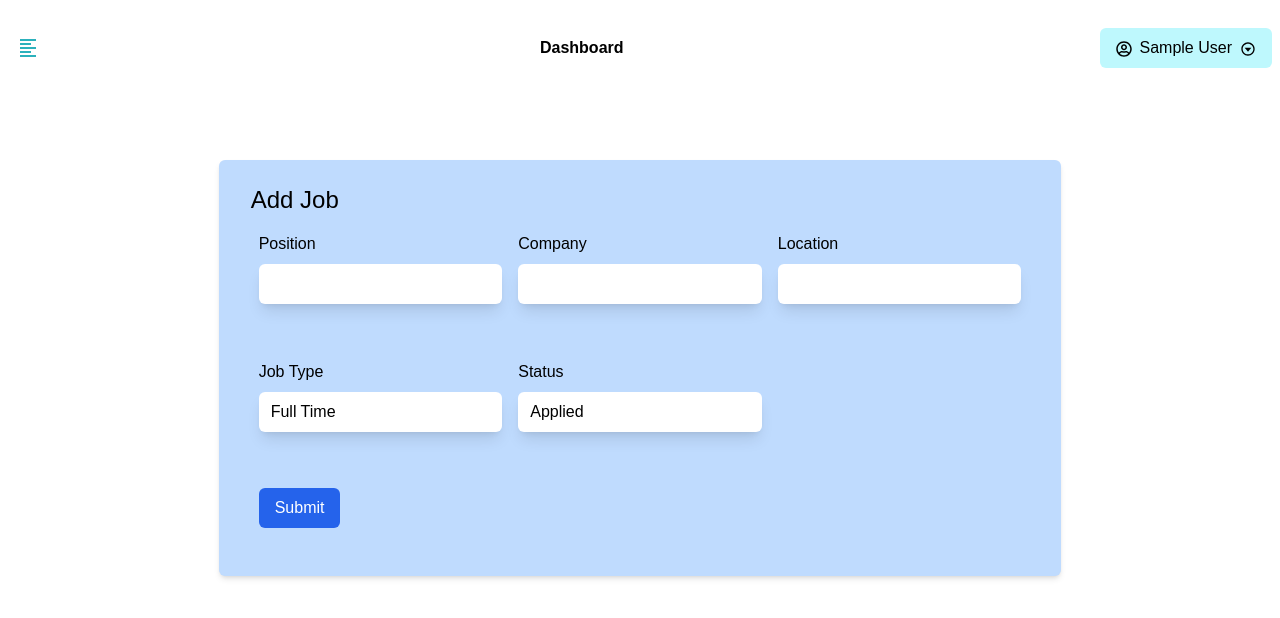
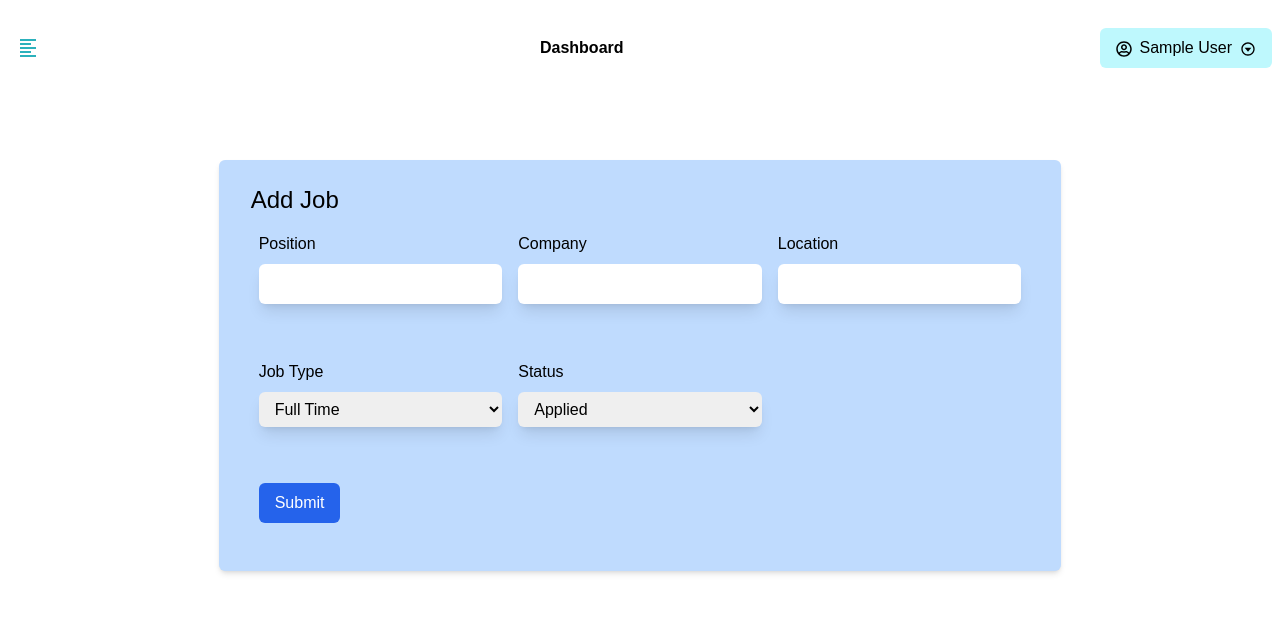
Before and after one commit to ChrisT303/JobJot, a React (Create React App) app in the folder client/: page /add-job in a window 1280 px wide. Shown: the top 618 px of the page. Built offline with nearby package versions, Linux system fonts and the light colour scheme; sample sign-in values are in the browser's storage.

Commit message:
slectRow compoent created for list of options

```diff
--- /dev/null
+++ b/client/src/components/SelectRow.jsx
@@ -0,0 +1,27 @@
+import React from 'react'
+
+const SelectRow = ({ labelText, name, value, handleChange, list }) => {
+  return (
+    <div className="mb-4">
+    <label htmlFor={name} className="block font-medium mb-2">
+      {labelText || name}
+    </label>
+    <select
+      name={name}
+      value={value}
+      onChange={handleChange}
+      className="w-full border-gray-400 rounded-md py-2 px-3 focus:outline-none focus:ring-2 focus:ring-[#c7ddcc] focus:border-transparent shadow-lg"
+    >
+      {list.map((itemValue, index) => {
+        return (
+          <option key={index} value={itemValue}>
+            {itemValue}
+          </option>
+        )
+      })}
+    </select>
+  </div>
+  )
+}
+
+export default SelectRow
--- a/client/src/components/index.js
+++ b/client/src/components/index.js
@@ -4,5 +4,6 @@ import AlertMessage from "./AlertMessage";
 import Navigation from "./Navigation";
 import SideDrawer from "./SideDrawer";
 import MobileOverlay from "./MobileOverlay";
+import SelectRow from "./SelectRow";
 
-export { Logo, FormRow, AlertMessage, Navigation, SideDrawer, MobileOverlay};
+export { Logo, FormRow, AlertMessage, Navigation, SideDrawer, MobileOverlay, SelectRow};
--- a/client/src/pages/Dashboard/AddJob.js
+++ b/client/src/pages/Dashboard/AddJob.js
@@ -1,6 +1,6 @@
 import React from "react";
 import { useGlobalContext } from "../../context/context";
-import { FormRow, AlertMessage } from "../../components";
+import { FormRow, AlertMessage, SelectRow } from "../../components";
 
 const AddJob = () => {
   const {
@@ -70,24 +70,24 @@ const AddJob = () => {
             />
           </div>
           <div className="col-span-1 mb-6 px-2">
-            <FormRow
+            <SelectRow
               type="select"
               labelText="Job Type"
               name="jobType"
               value={jobType}
               handleChange={handleInput}
-              options={jobTypeChoices}
+              list={jobTypeChoices}
               inputClassName="w-full text-sm md:text-base"
             />
           </div>
           <div className="col-span-1 mb-6 px-2">
-            <FormRow
+            <SelectRow
               type="select"
               labelText="Status"
               name="status"
               value={status}
               handleChange={handleInput}
-              options={statusChoices}
+              list={statusChoices}
               inputClassName="w-full text-sm md:text-base"
             />
           </div>
```
